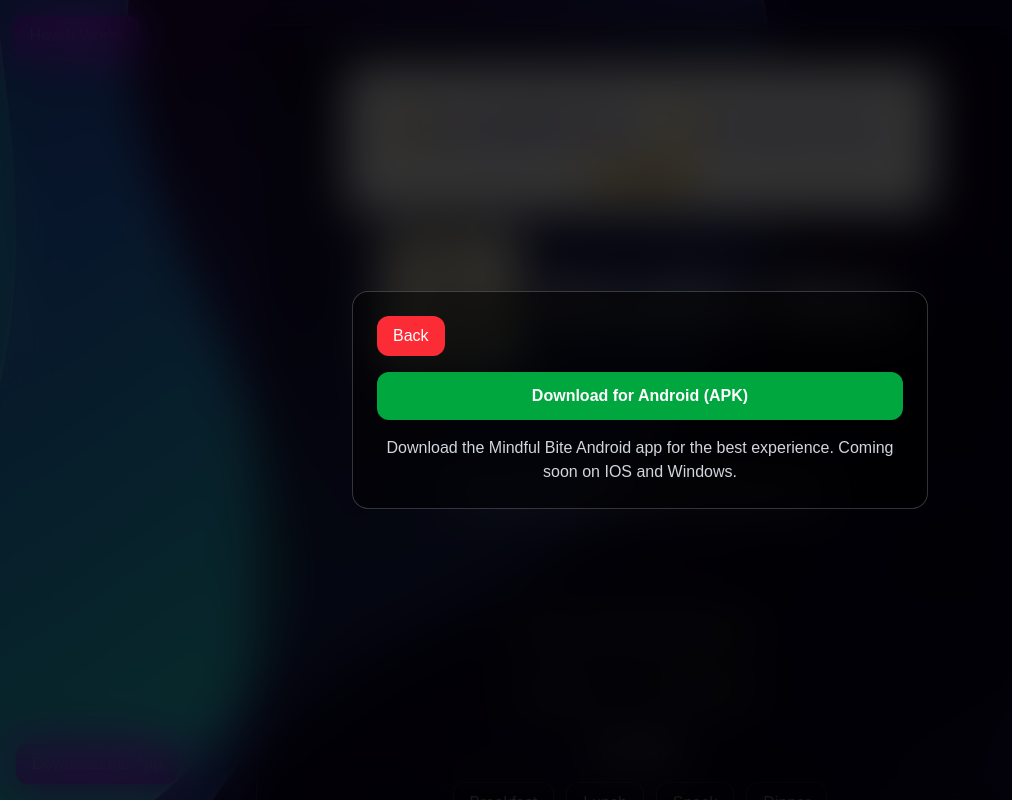
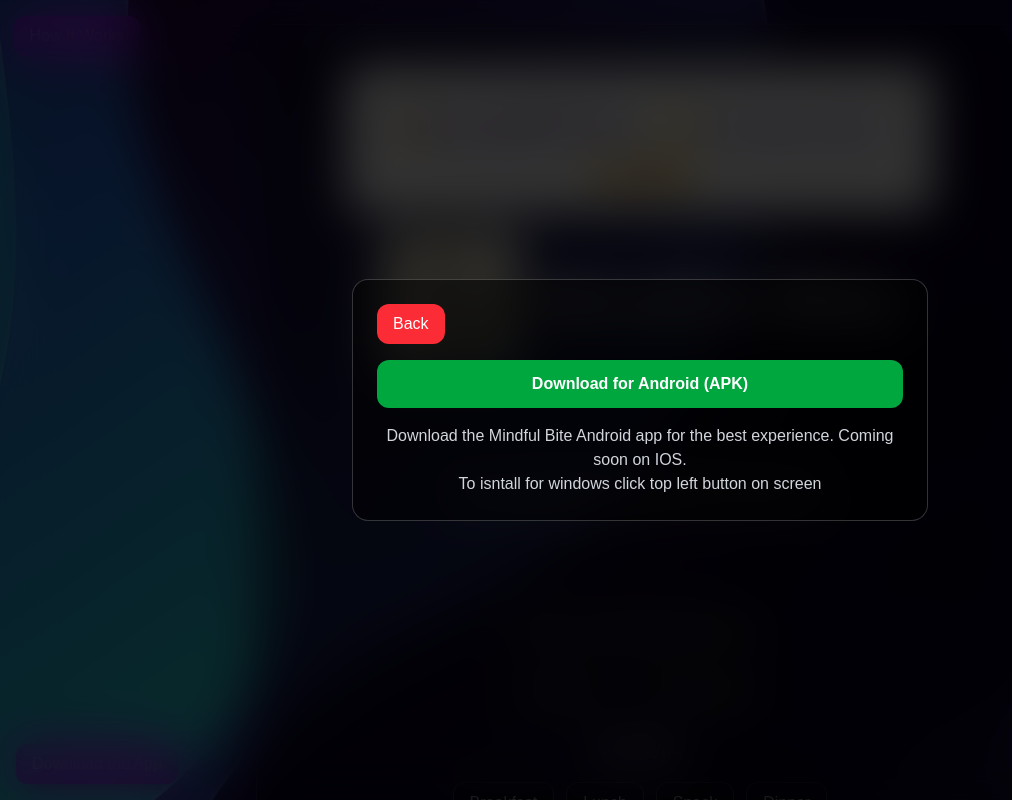
Before and after one commit to gpteamproject202526-web/Recipe, a Next.js app: page / in a window 1280 px wide. Both pictures are taken after a click on the button "Download the App". Shown: the top 800 px of the page, without its empty margins (0-1012 px from the left). Built offline with nearby package versions, Linux system fonts and the light colour scheme.

Commit message:
Install Upstash Redis

```diff
--- a/app/page.tsx
+++ b/app/page.tsx
@@ -437,8 +437,9 @@
 
 
       <p className="text-center text-gray-300">
-        Download the Mindful Bite Android app for the best experience. Coming soon on IOS and Windows.
+        Download the Mindful Bite Android app for the best experience. Coming soon on IOS.
       </p>
+      <p className="text-center text-gray-300">To isntall for windows click top left button on screen</p>
     </div>
   </div>
 )}
--- a/package.json
+++ b/package.json
@@ -9,6 +9,7 @@
     "lint": "eslint"
   },
   "dependencies": {
+    "@upstash/redis": "^1.35.7",
     "next": "16.0.3",
     "openai": "^6.9.0",
     "react": "19.2.0",
```
Also changed, not shown: 1 other file (tests, documents, lock files or other folders).
